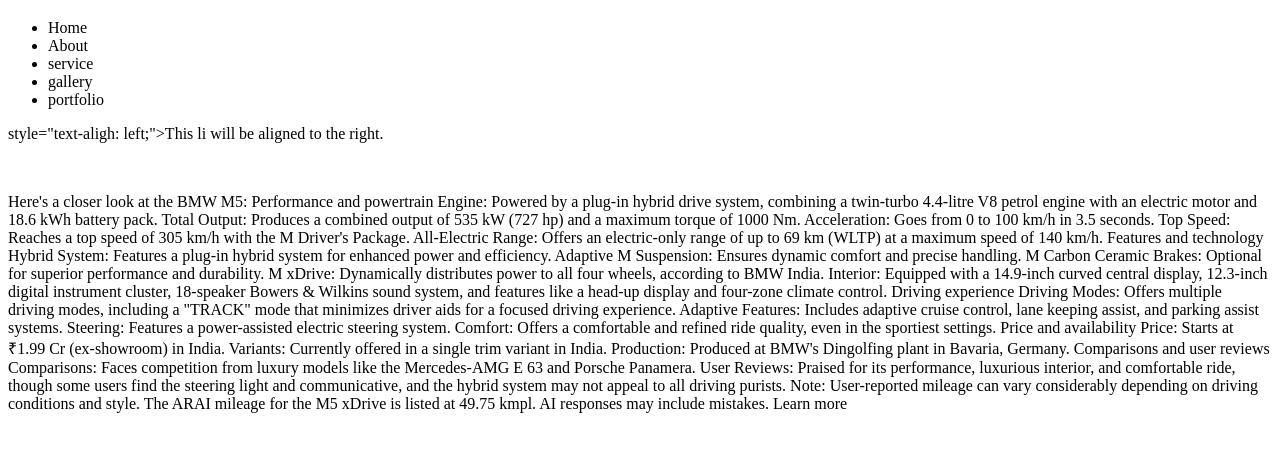
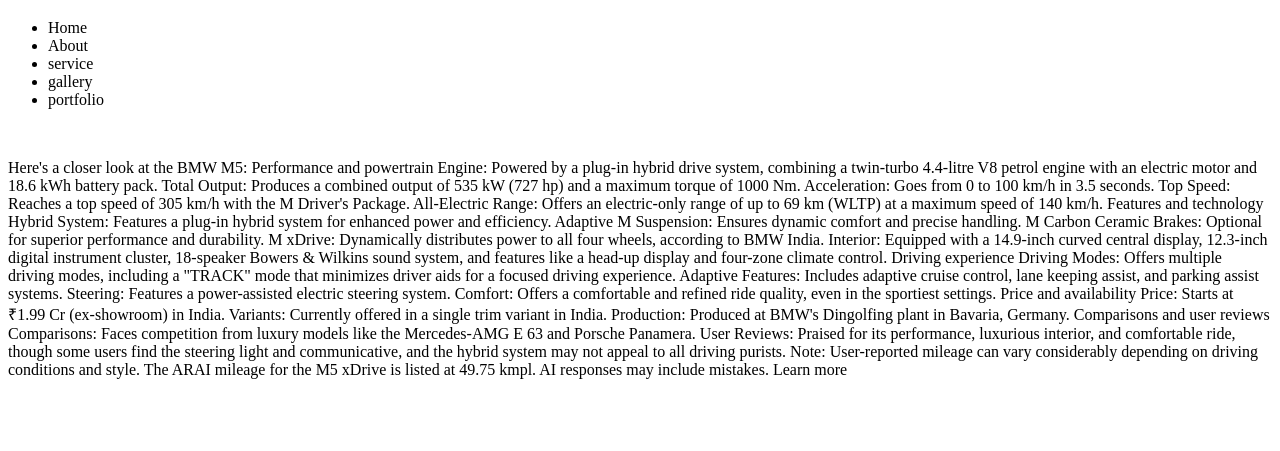
Before and after one commit to THARUNSHREE004/second-website, a plain HTML site: page index.html in a window 1280 px wide. Shown: the part 61-512 px from the top of the page. Drawn offline with Linux system fonts and the light colour scheme.

Commit message:
deleted left

```diff
--- a/index.html
+++ b/index.html
@@ -14,7 +14,6 @@
         <li><a herf="#">gallery</a></li>
         <li><a herf="#">portfolio</a></li>
     </ul>
-    <p> style="text-aligh: left;">This li will be aligned to the right.</p>
     <img width="500px" src="BMW.jpg" alt="">
     <P>Here's a closer look at the BMW M5:
 Performance and powertrain
```
